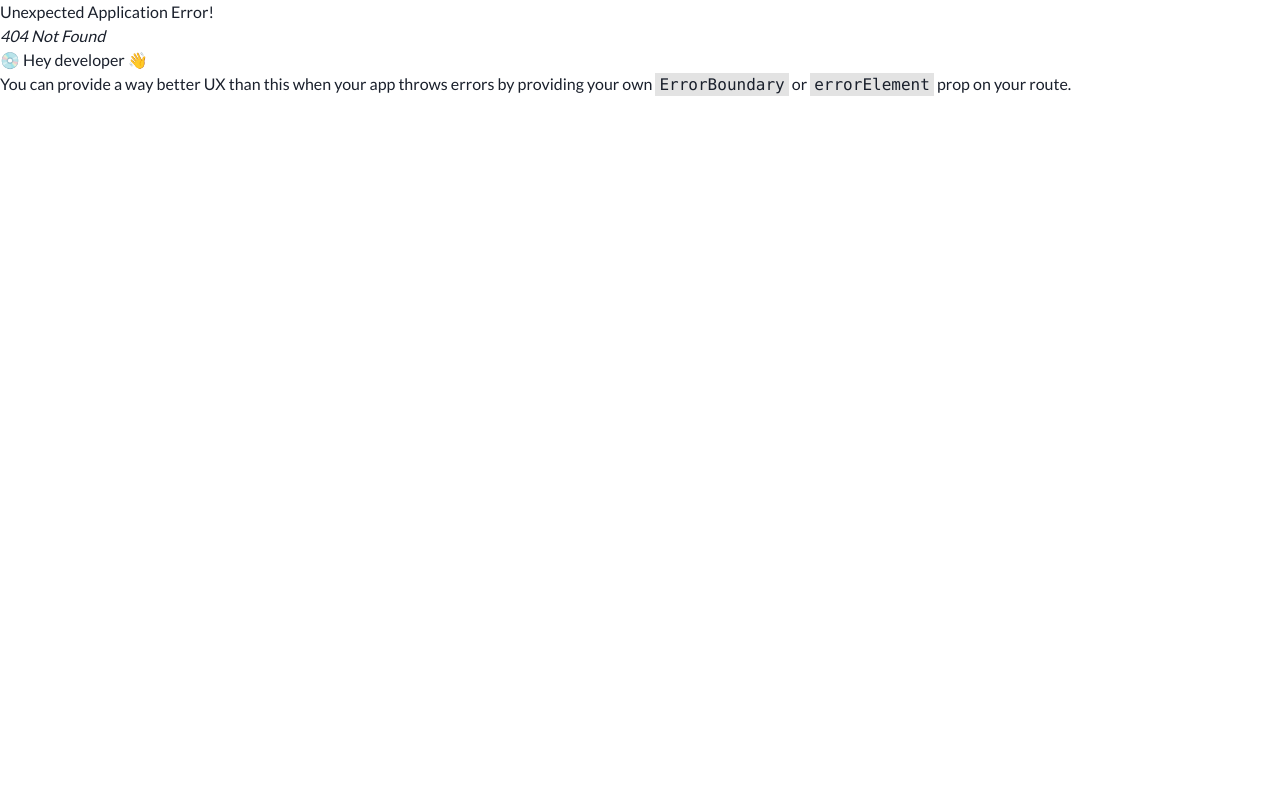
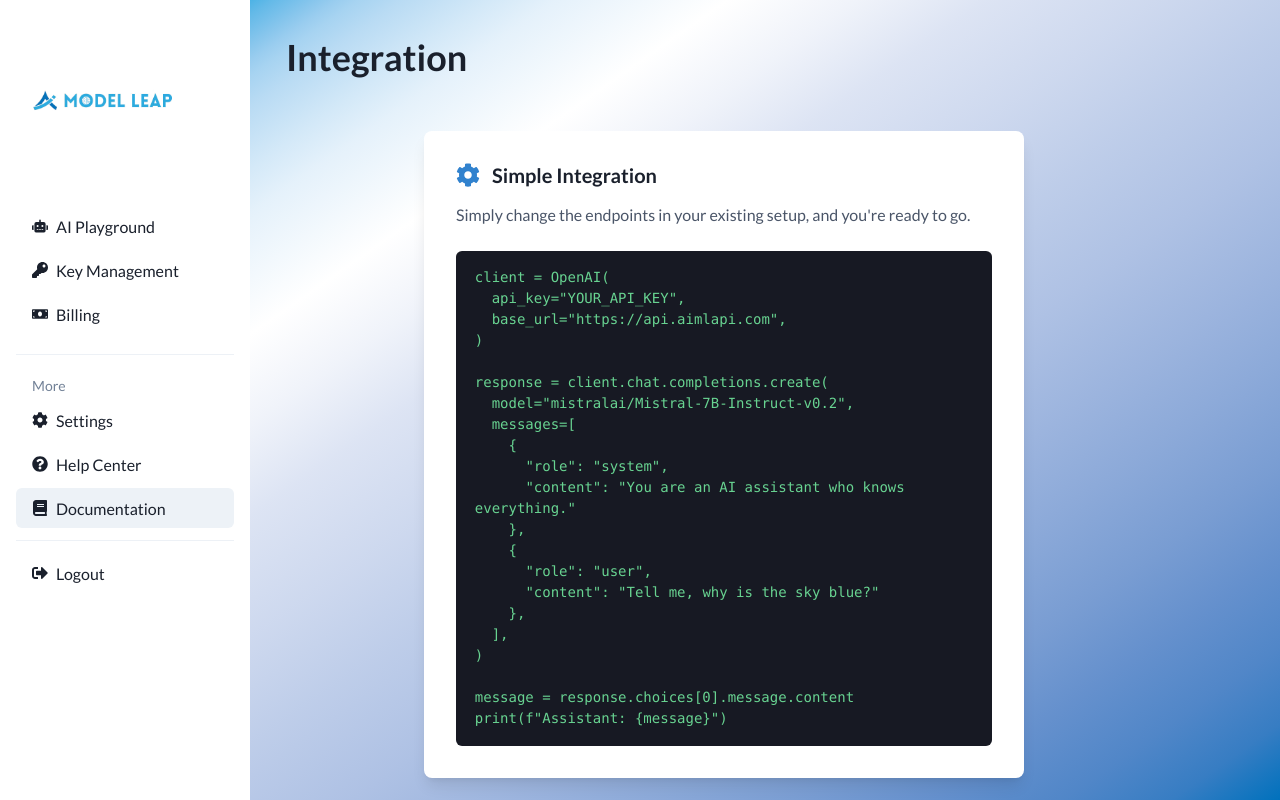
Before and after one commit to Arsalanbashir831/ModelLeap-AI, a React (Vite) app: page /app/documentation in a window 1280 px wide. Before the commit this address had no page. Built offline with nearby package versions, Linux system fonts and the light colour scheme.

Commit message:
integration layout

```diff
--- a/src/App.jsx
+++ b/src/App.jsx
@@ -4,6 +4,7 @@ import DashboardLayout from './DashboardLayout'
 import AI from './Pages/PlayGround/AI'
 import APIkey from './Pages/KeyManagement/APIkey'
 import Settings from './Pages/Settings/Settings'
+import Integration from './Pages/Documentation/Integration'
 
 const router = createBrowserRouter([
   {
@@ -14,6 +15,7 @@ const router = createBrowserRouter([
       { path: '/app', element: <AI /> },
       {path: '/app/keymanagement', element: <APIkey />},
       {path: '/app/settings', element: <Settings />},
+      {path: '/app/documentation', element: <Integration />},
     ]
   },
 ])
--- a/src/Components/Dashboard/Header.jsx
+++ b/src/Components/Dashboard/Header.jsx
@@ -6,7 +6,7 @@ const Header = ({ title }) => {
     <Box
       as="header"
       w="100%"
-      p="4"
+      p="3"
       bg="transparent"
       boxShadow="none"
     >
--- /dev/null
+++ b/src/Components/Dashboard/IntegrationComponent.jsx
@@ -0,0 +1,73 @@
+import React from 'react';
+import {
+  Box,
+  Heading,
+  Text,
+  Flex,
+  Icon,
+  Code,
+  VStack,
+} from '@chakra-ui/react';
+import { FaCog } from 'react-icons/fa';
+
+const IntegrationComponent = () => {
+  return (
+    <Box
+      bg="white"
+      p={8}
+      borderRadius="lg"
+      boxShadow="lg"
+      maxW="600px"
+      mx="auto"
+      mt={10}
+    >
+      <Flex alignItems="center" mb={4}>
+        <Icon as={FaCog} boxSize={6} color="blue.500" />
+        <Heading size="md" ml={3}>
+          Simple Integration
+        </Heading>
+      </Flex>
+
+      <Text color="gray.600" mb={6}>
+        Simply change the endpoints in your existing setup, and you're ready to go.
+      </Text>
+
+      <Box
+        bg="gray.900"
+        color="green.300"
+        borderRadius="md"
+        p={4}
+        fontFamily="monospace"
+        whiteSpace="pre-wrap"
+        overflowX="auto"
+      >
+        <Code w="100%" colorScheme="white" fontSize="sm">
+{`client = OpenAI(
+  api_key="YOUR_API_KEY",
+  base_url="https://api.aimlapi.com",
+)
+
+response = client.chat.completions.create(
+  model="mistralai/Mistral-7B-Instruct-v0.2",
+  messages=[
+    {
+      "role": "system",
+      "content": "You are an AI assistant who knows everything."
+    },
+    {
+      "role": "user",
+      "content": "Tell me, why is the sky blue?"
+    },
+  ],
+)
+
+message = response.choices[0].message.content
+print(f"Assistant: {message}")
+`}
+        </Code>
+      </Box>
+    </Box>
+  );
+};
+
+export default IntegrationComponent;
--- /dev/null
+++ b/src/Pages/Documentation/Integration.jsx
@@ -0,0 +1,22 @@
+import React from "react";
+import IntegrationComponent from "../../Components/Dashboard/IntegrationComponent";
+import Header from "../../Components/Dashboard/Header";
+import { Box, Flex } from "@chakra-ui/react";
+
+const Integration = () => {
+  return (
+    <>
+      <Box minH="100vh" p={6}>
+        <Box mb={6}>
+          <Header title={"Integration"} />
+        </Box>
+
+        <Box maxW="900px" mx="0">
+          <IntegrationComponent />
+        </Box>
+      </Box>
+    </>
+  );
+};
+
+export default Integration;
```
